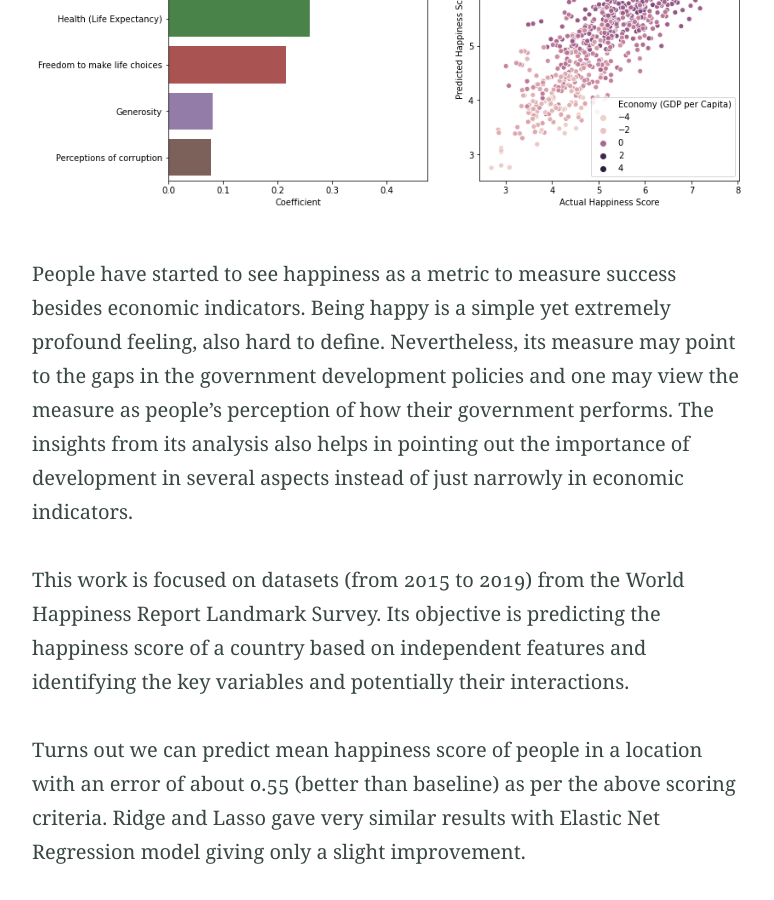
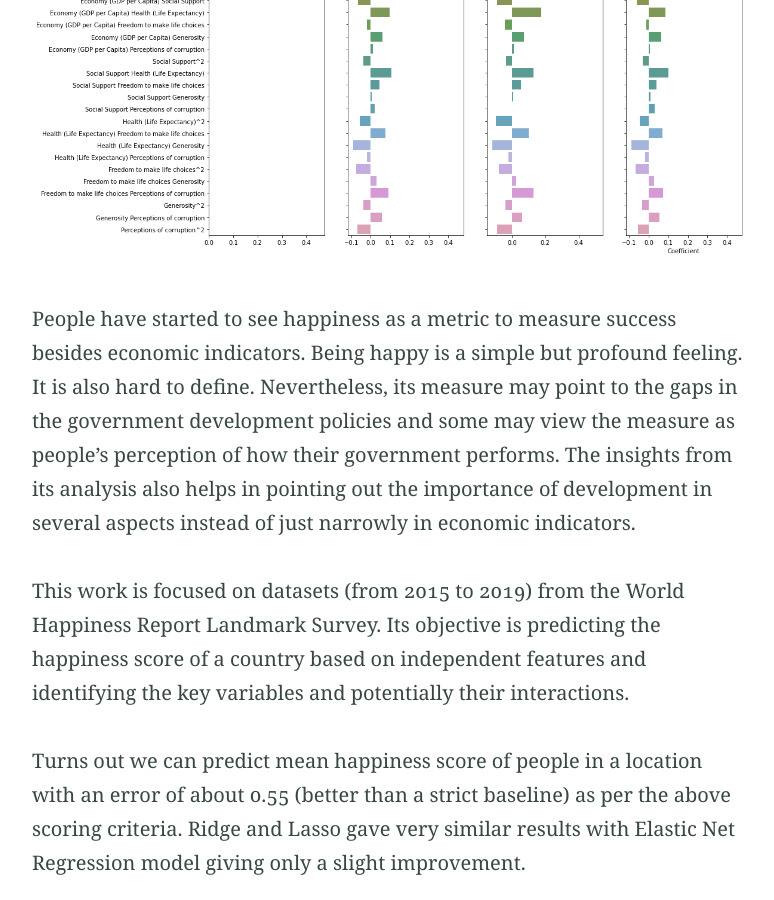
Before and after one commit to flikrama/flikrama.github.io, a Jekyll site: the page built from _posts/2020-08-28-happy.md, in a window 1280 px wide and 900 px high, scrolled down 703 px. Shown: the whole window, without its empty margins (251-1025 px from the left). Built offline with Jekyll 4.4.1, drawn with Linux system fonts in a browser that asks for light colours; some of the changed text lies outside the part shown.

Commit message:
happiness and index

```diff
--- a/_posts/2020-08-28-happy.md
+++ b/_posts/2020-08-28-happy.md
@@ -9,18 +9,18 @@
 ---
 Would you rather be rich or happy? I'd rather be both...and healthy too!
 
-![png](/assets/img/happiness/output_78_1.png)
+![png](/assets/img/happiness/output_85_1.png)
 
 People have started to see happiness as a metric to measure success besides economic indicators.
-Being happy is a simple yet extremely profound feeling, also hard to define. Nevertheless, its measure may point to the gaps in the government development policies and one may view the measure as people’s perception of how their government performs.  The insights from its analysis also helps in pointing out the importance of development in several aspects instead of just narrowly in economic indicators.
+Being happy is a simple but profound feeling. It is also hard to define. Nevertheless, its measure may point to the gaps in the government development policies and some may view the measure as people’s perception of how their government performs.  The insights from its analysis also helps in pointing out the importance of development in several aspects instead of just narrowly in economic indicators.
 
 This work is focused on datasets (from 2015 to 2019) from the World Happiness Report Landmark Survey. Its objective is predicting the happiness score of a country based on independent features and identifying the key variables and potentially their interactions.
 
-Turns out we can predict mean happiness score of people in a location with an error of about 0.55 (better than baseline) as per the above scoring criteria. Ridge and Lasso gave very similar results with Elastic Net Regression model giving only a slight improvement.
+Turns out we can predict mean happiness score of people in a location with an error of about 0.55 (better than a strict baseline) as per the above scoring criteria. Ridge and Lasso gave very similar results with Elastic Net Regression model giving only a slight improvement.
 
 Happiness is affected the most by Economic Wellbeing, followed by Health, Social Support and Freedom.
 
-Even this simple dataset with not too many features it is not trivial to deal with collinearity or with non-linear effects. 2nd, 3rd and even 4th order polynomial fits were attempted with no improvements. It may be that another method may work better.
+Even this simple dataset with not too many features it is not trivial to deal with collinearity or with non-linear effects. 2nd order polynomial fits were attempted with no huge improvements. It may be that another (non-linear) method may work better.
 
 [See the full work](https://nbviewer.jupyter.org/github/flikrama/the_happy/blob/master/the_Happiness.ipynb?flush_cache=true)
 
```
Also changed, not shown: index.md (+5 -3 lines), assets/img/happiness/output_27_1.png (deleted), assets/img/happiness/output_29_1.png (deleted), assets/img/happiness/output_46_1.png (deleted), assets/img/happiness/output_49_1.png (deleted), assets/img/happiness/output_54_1.png (deleted), assets/img/happiness/output_56_1.png (deleted), assets/img/happiness/output_60_1.png (deleted), assets/img/happiness/output_62_1.png (deleted), assets/img/happiness/output_67_1.png (deleted), assets/img/happiness/output_69_1.png (deleted), assets/img/happiness/output_78_1.png (deleted), assets/img/happiness/output_80_1.png (deleted), assets/img/happiness/output_85_1.png (added).
